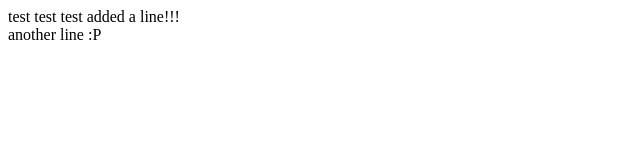
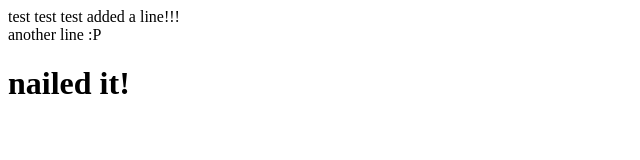
Before and after one commit to nicolae-olariu/test, a plain HTML site: page index.html in a window 1280 px wide. Shown: the whole page, without its empty margins (0-640 px from the left). Drawn offline with Linux system fonts and the light colour scheme.

Commit message:
Update index.html

```diff
--- a/index.html
+++ b/index.html
@@ -1,3 +1,5 @@
 test test test
 added a line!!!
 <br> another line :P
+<br>
+<h1>nailed it!</h1>
```
